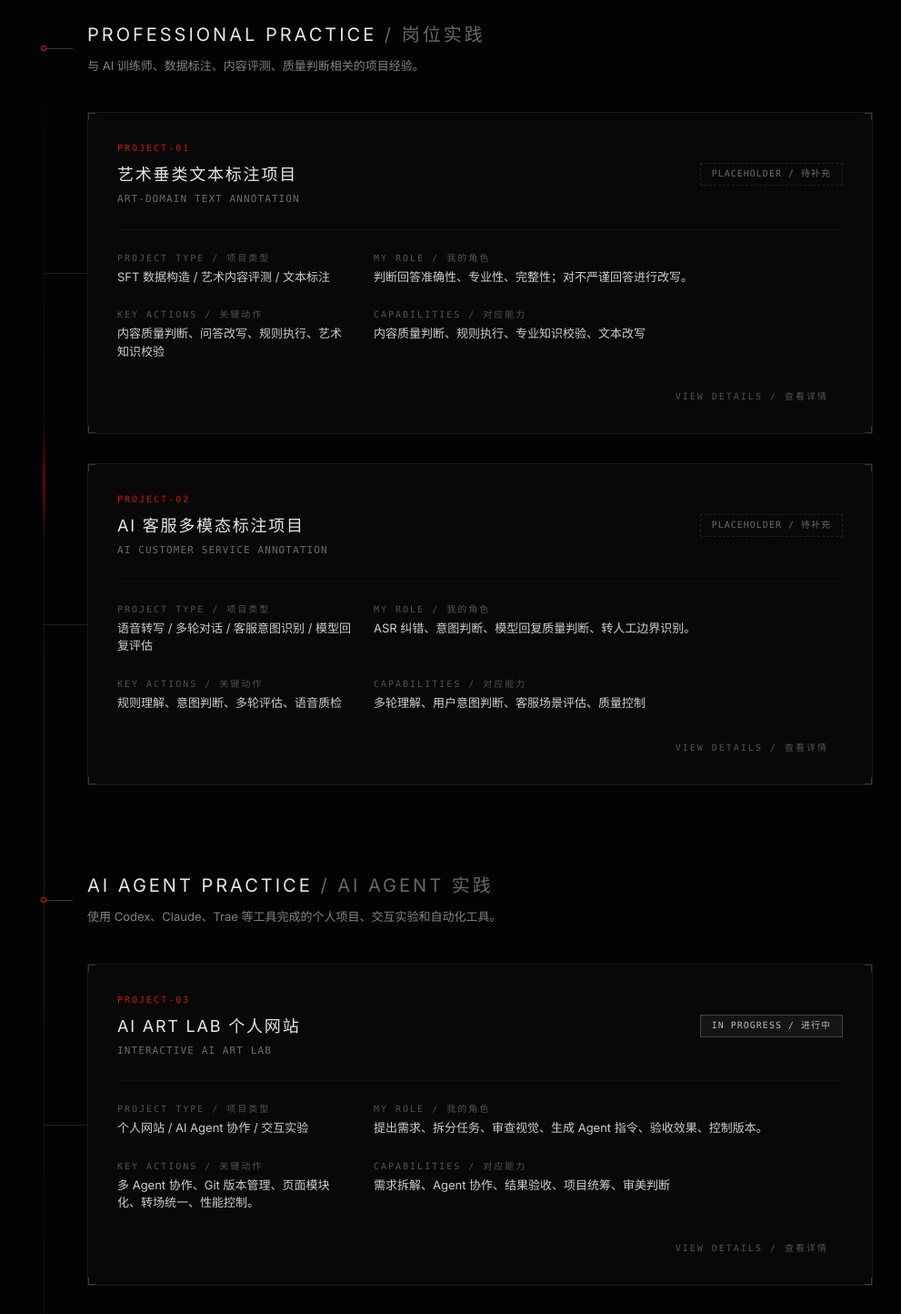
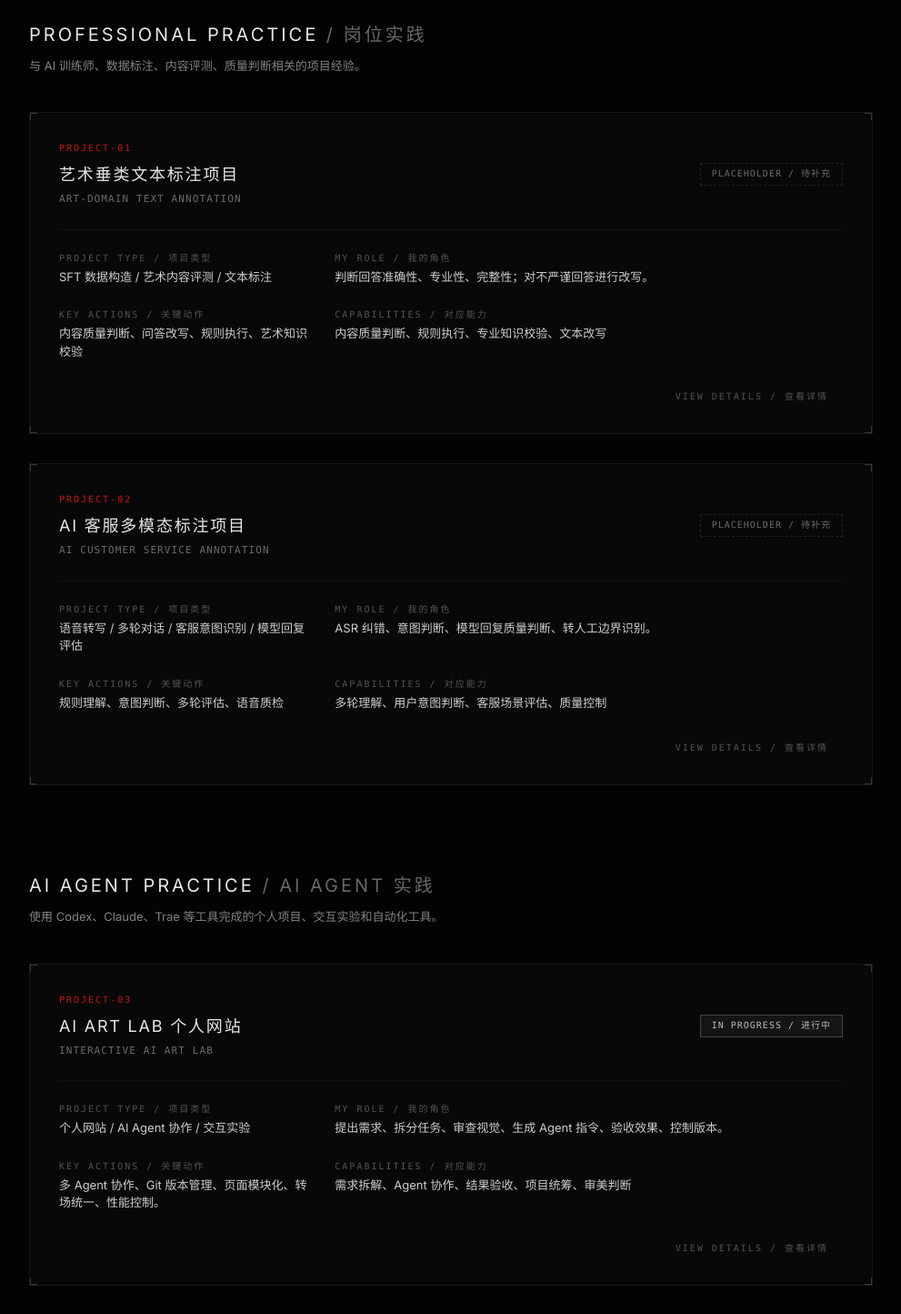
Before and after one commit to tpyy456/ai-art-lab, a React (Vite) app: page /projects in a window 1280 px wide. Shown: the part 420-1864 px from the top of the page at 91% size, without its empty margins (144-1135 px from the left). Built offline with nearby package versions, Linux system fonts and the light colour scheme.

Commit message:
fix(projects): remove archive grid while keeping card depth

```diff
--- a/src/features/projects/ProjectsPage.tsx
+++ b/src/features/projects/ProjectsPage.tsx
@@ -43,12 +43,7 @@ export const ProjectsPage: React.FC = () => {
       </nav>
 
       {/* Main Content */}
-      <main className="relative mx-auto max-w-5xl px-6 pb-32 pt-32 lg:px-12 lg:pt-40">
-
-        {/* Background Ambient Structure */}
-        <div className="pointer-events-none absolute inset-0 -z-10 flex justify-center opacity-[0.15]">
-          <div className="h-full w-full max-w-4xl border-x border-white/5 bg-[linear-gradient(rgba(255,255,255,0.03)_1px,transparent_1px),linear-gradient(90deg,rgba(255,255,255,0.03)_1px,transparent_1px)] bg-[size:4rem_4rem] [mask-image:linear-gradient(to_bottom,transparent,black_10%,black_90%,transparent)]" />
-        </div>
+      <main className="mx-auto max-w-5xl px-6 pb-32 pt-32 lg:px-12 lg:pt-40">
 
         {/* Page Header */}
         <header className="mb-24 border-b border-white/[0.06] pb-12">
@@ -62,17 +57,9 @@ export const ProjectsPage: React.FC = () => {
           </p>
         </header>
 
-        <div className="relative">
-          {/* Vertical Scanning Axis */}
-          <div className="absolute bottom-0 left-4 top-0 hidden w-[1px] bg-gradient-to-b from-transparent via-white/10 to-transparent sm:block">
-            <div className="absolute left-[-1px] top-1/4 h-32 w-[3px] bg-gradient-to-b from-transparent via-lab-red/40 to-transparent blur-[1px]" />
-          </div>
-
         {/* Section 1: Professional Practice */}
-          <section className="mb-24 sm:pl-16">
-            <div className="mb-10 relative">
-              <div className="absolute -left-12 top-1/2 hidden h-[1px] w-8 bg-white/20 sm:block" />
-              <div className="absolute -left-[51px] top-1/2 hidden h-1.5 w-1.5 -translate-y-1/2 rounded-full border border-lab-red bg-black sm:block" />
+        <section className="mb-24">
+          <div className="mb-10">
             <h2 className="text-xl font-medium uppercase tracking-[0.15em] text-white/90">
               PROFESSIONAL PRACTICE <span className="text-white/40">/ 岗位实践</span>
             </h2>
@@ -83,22 +70,18 @@ export const ProjectsPage: React.FC = () => {
 
           <div className="flex flex-col gap-8">
             {professionalProjects.map((project) => (
-                <div key={project.id} className="relative">
-                  <div className="absolute -left-12 top-1/2 hidden h-[1px] w-12 bg-white/10 sm:block" />
               <ProjectCard
+                key={project.id}
                 project={project}
                 onClick={() => setSelectedProject(project)}
               />
-                </div>
             ))}
           </div>
         </section>
 
         {/* Section 2: AI Agent Practice */}
-          <section className="sm:pl-16">
-            <div className="mb-10 relative">
-              <div className="absolute -left-12 top-1/2 hidden h-[1px] w-8 bg-white/20 sm:block" />
-              <div className="absolute -left-[51px] top-1/2 hidden h-1.5 w-1.5 -translate-y-1/2 rounded-full border border-lab-red bg-black sm:block" />
+        <section>
+          <div className="mb-10">
             <h2 className="text-xl font-medium uppercase tracking-[0.15em] text-white/90">
               AI AGENT PRACTICE <span className="text-white/40">/ AI Agent 实践</span>
             </h2>
@@ -109,17 +92,14 @@ export const ProjectsPage: React.FC = () => {
 
           <div className="flex flex-col gap-8">
             {agentProjects.map((project) => (
-                <div key={project.id} className="relative">
-                  <div className="absolute -left-12 top-1/2 hidden h-[1px] w-12 bg-white/10 sm:block" />
               <ProjectCard
+                key={project.id}
                 project={project}
                 onClick={() => setSelectedProject(project)}
               />
-                </div>
             ))}
           </div>
         </section>
-        </div>
 
       </main>
 
```
Lines whose indentation alone changed are shown as unchanged.
